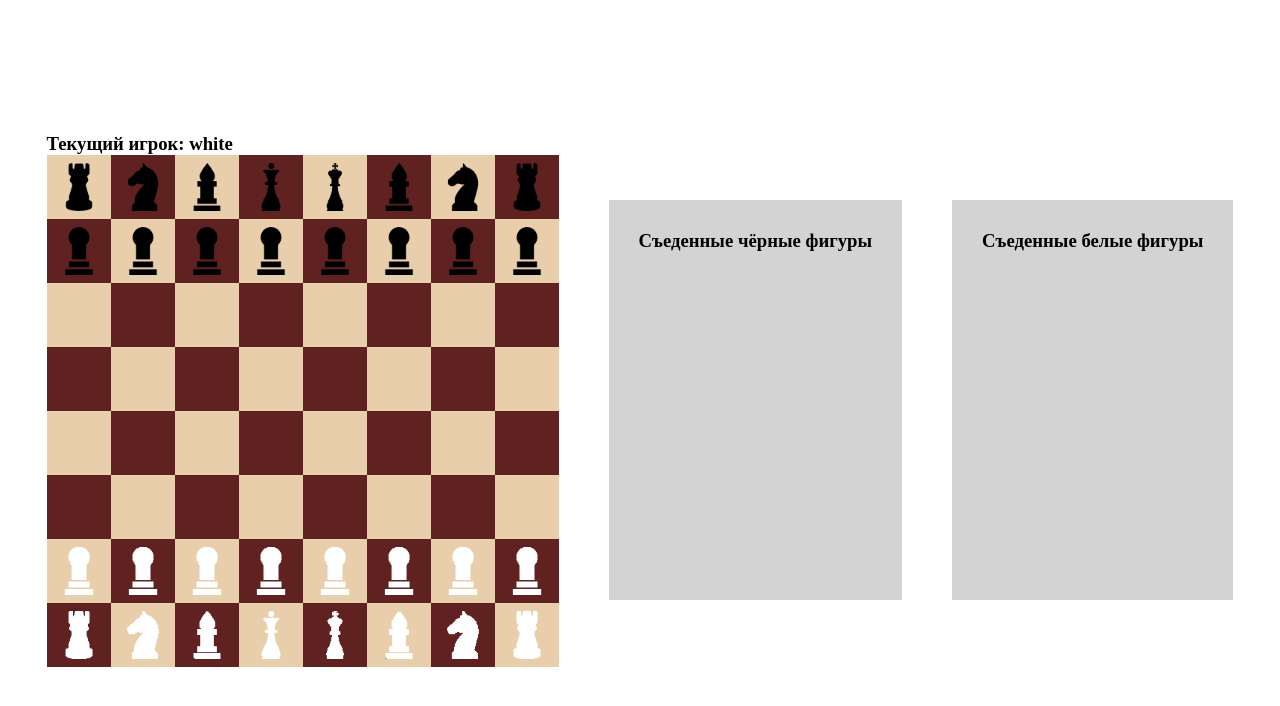
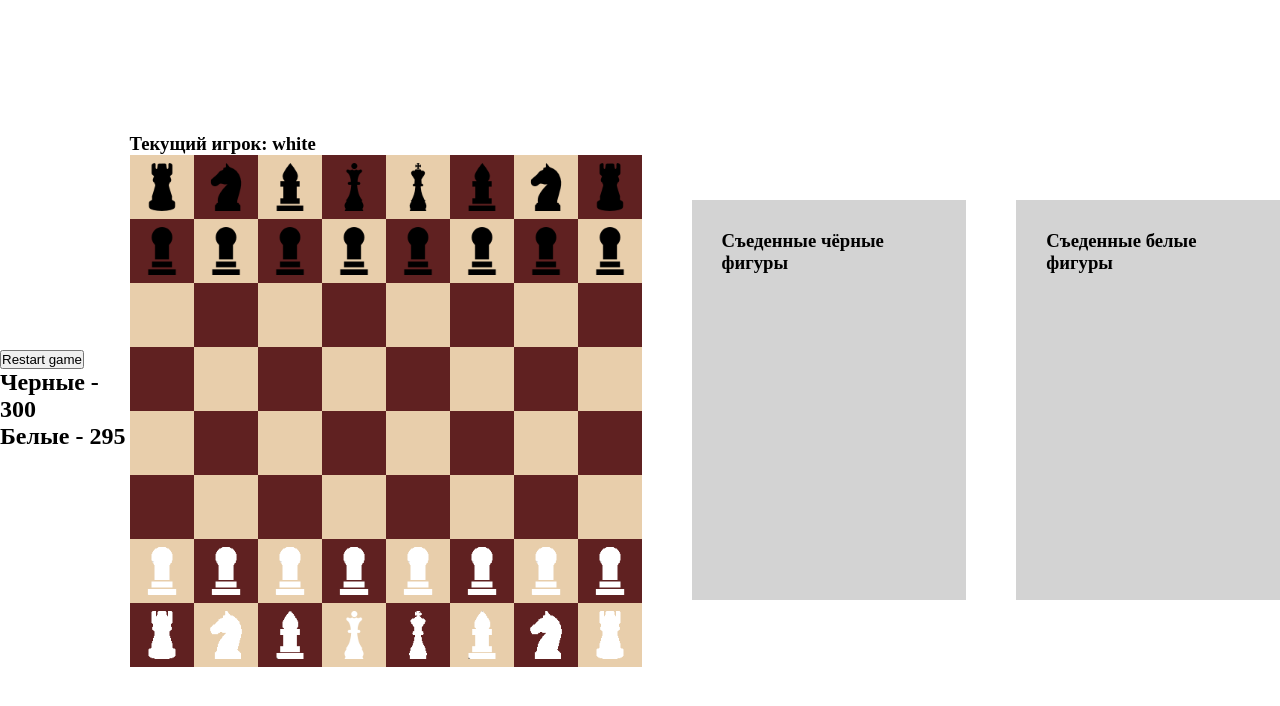
Before and after one commit to mgorbadey/chess, a React (Create React App) app: page / in a window 1280 px wide. Shown: the top 706 px of the page. Built offline with nearby package versions, Linux system fonts and the light colour scheme.

Commit message:
timer, restart game

```diff
--- a/src/App.tsx
+++ b/src/App.tsx
@@ -2,6 +2,7 @@
 import './App.css';
 import BoardComponent from './components/BoardComponent';
 import LostFigures from './components/LostFigures';
+import Timer from './components/Timer';
 import { Board } from './models/Board';
 import { Colors } from './models/Colors';
 import { Player } from './models/Player';
@@ -30,6 +31,10 @@
 
   return (
     <div className='app'>
+      <Timer
+      restart={restart}
+      currentPlayer={currentPlayer}
+      />
       <BoardComponent
         board={board}
         setBoard={setBoard}
--- /dev/null
+++ b/src/components/Timer.tsx
@@ -0,0 +1,52 @@
+import React, { FC, useEffect, useRef, useState } from 'react';
+import { Colors } from '../models/Colors';
+import { Player } from '../models/Player';
+
+interface TimerProps {
+  currentPlayer: Player | null;
+  restart: () => void;
+}
+
+const Timer: FC<TimerProps> = ({ currentPlayer, restart }) => {
+  const [blackTime, setBlackTime] = useState(300)
+  const [whiteTime, setWhiteTime] = useState(300)
+  const timer = useRef<null | ReturnType<typeof setInterval>>(null)
+
+  useEffect(() => {
+    startTimer()
+  }, [currentPlayer])
+
+  function startTimer() {
+    if (timer.current) {
+      clearInterval(timer.current)
+    }
+    const callback = currentPlayer?.color === Colors.WHITE ? decrementWhiteTimer : decrementBlackTimer
+    timer.current = setInterval(callback, 1000)
+  }
+
+  function decrementBlackTimer() {
+    setBlackTime(prev => prev - 1)
+  }
+
+  function decrementWhiteTimer() {
+    setWhiteTime(prev => prev - 1)
+  }
+
+  function handleRestart() {
+    setWhiteTime(300)
+    setBlackTime(300)
+    restart()
+  }
+
+  return (
+    <div>
+      <div>
+        <button onClick={handleRestart}>Restart game</button>
+      </div>
+      <h2>Черные - {blackTime}</h2>
+      <h2>Белые - {whiteTime}</h2>
+    </div>
+  );
+};
+
+export default Timer;
```
